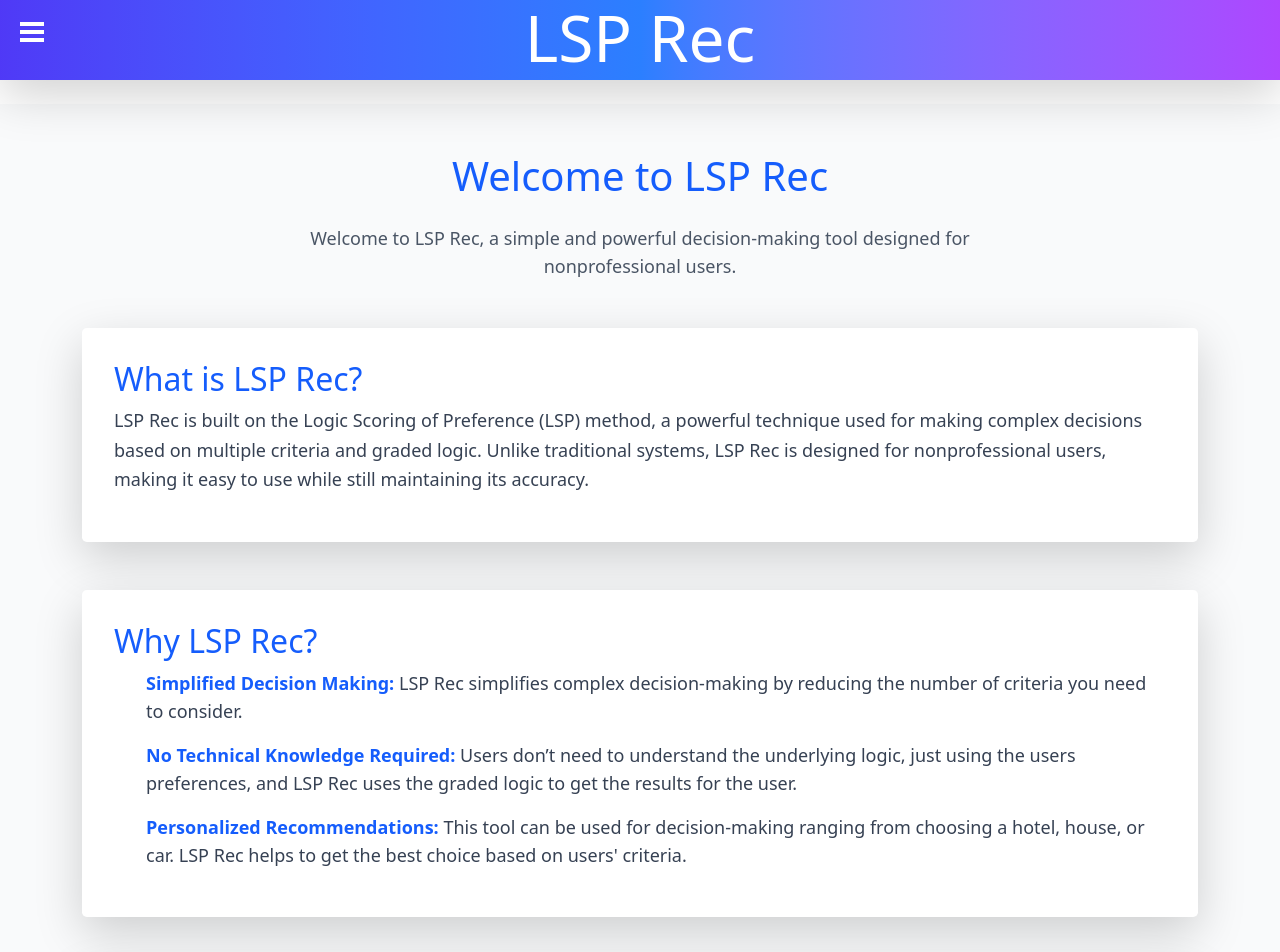
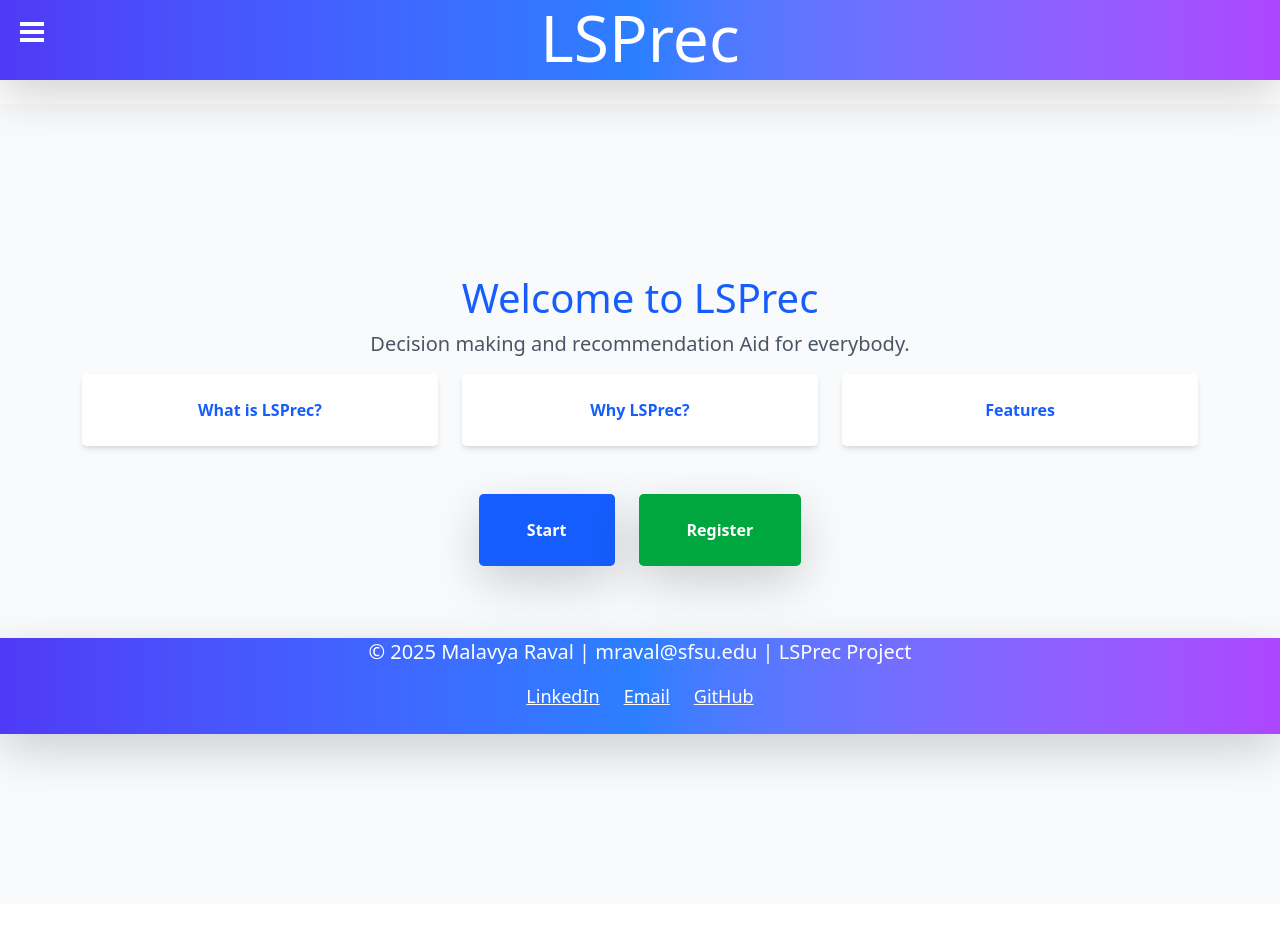
Before and after one commit to MalavyaRaval/LSP, a React (Vite) app in the folder frontend/: page / in a window 1280 px wide. Shown: the top 952 px of the page. After the commit the page ends 904 px from the top, so only its background shows below. Built offline with nearby package versions, Linux system fonts and the light colour scheme.

Commit message:
Intro page and LSPrec everywhere

```diff
--- a/frontend/index.html
+++ b/frontend/index.html
@@ -4,7 +4,7 @@
     <meta charset="UTF-8" />
     <link rel="icon" type="image/svg+xml" href="/logo.png" />
     <meta name="viewport" content="width=device-width, initial-scale=1.0" />
-    <title>LSP Rec</title>
+    <title>LSPrec</title>
     <!-- Bootstrap CSS -->
     <link
       href="https://stackpath.bootstrapcdn.com/bootstrap/4.5.2/css/bootstrap.min.css"
--- a/frontend/src/components/DemaChat.jsx
+++ b/frontend/src/components/DemaChat.jsx
@@ -174,7 +174,7 @@ const DemaChat = () => {
           parentId: effectiveParentId,
           children: childrenNodes,
           metadata: {
-            decisionProcess: "LSP Rec",
+            decisionProcess: "LSPrec",
             objectName: "My Object",
           },
         }
--- a/frontend/src/components/Footer.jsx
+++ b/frontend/src/components/Footer.jsx
@@ -9,7 +9,7 @@ const Footer = () => {
         <p className="text-lg md:text-xl text-center mb-3">
           {" "}
           &copy; {new Date().getFullYear()} Malavya Raval | mraval@sfsu.edu |
-          LSP REC Project
+          LSPrec Project
         </p>
         <div className="flex space-x-6 justify-center">
           {" "}
--- a/frontend/src/components/Intro.jsx
+++ b/frontend/src/components/Intro.jsx
@@ -1,102 +1,172 @@
-import React, { useState, useEffect } from "react";
+import React, { useState } from "react";
+import { useNavigate } from "react-router-dom";
 import symbol from "../images/symbol.jpg";
 import Navbar from "./Nav/Navbar";
 import Footer from "./Footer";
 
 const Intro = () => {
-  const [easterEgg, setEasterEgg] = useState(false);
+  const navigate = useNavigate();
+  const [showModal, setShowModal] = useState(false);
+  const [modalContent, setModalContent] = useState("");
+  const [modalTitle, setModalTitle] = useState("");
 
-  const handleImageClick = () => {
-    setEasterEgg(true);
+  const handleShowInfo = (content, title) => {
+    setModalContent(content);
+    setModalTitle(title);
+    setShowModal(true);
   };
 
-  useEffect(() => {
-    if (easterEgg) {
-      const timer = setTimeout(() => {
-        setEasterEgg(false);
-      }, 5000);
-      return () => clearTimeout(timer);
-    }
-  }, [easterEgg]);
+  const handleCloseModal = () => {
+    setShowModal(false);
+  };
 
-  return (
-    <>
-      <Navbar />
-      <div className="bg-gray-50 text-gray-800 min-h-screen">
-        <div className="container mx-auto px-6 py-12">
-          <div className="text-center mb-12">
-            <h1 className="text-4xl font-bold text-blue-600 mb-4">
-              Welcome to LSP Rec
-            </h1>
-            <p className="text-lg text-gray-600 max-w-3xl mx-auto">
-              Welcome to LSP Rec, a simple and powerful decision-making tool
-              designed for nonprofessional users.
+  const handleStartClick = () => {
+    navigate("/home");
+  };
+
+  const handleRegisterClick = () => {
+    navigate("/login");
+  };
+
+  // Information content for modals
+  const aboutContent = {
+    what: (
+      <p className="text-lg text-gray-700 leading-relaxed">
+        LSPrec is built on the Logic Scoring of Preference (LSP) method, a
+        powerful technique used for making complex decisions based on multiple
+        criteria and graded logic. Unlike traditional systems, LSPrec is
+        designed for nonprofessional users, making it easy to use while still
+        maintaining its accuracy.
       </p>
-          </div>
-
-          <div className="bg-white rounded-lg shadow-lg p-8 mb-12">
-            <h2 className="text-3xl font-semibold text-blue-600 mb-6">
-              What is LSP Rec?
-            </h2>
-            <p className="text-lg text-gray-700 leading-relaxed">
-              LSP Rec is built on the Logic Scoring of Preference (LSP) method,
-              a powerful technique used for making complex decisions based on
-              multiple criteria and graded logic. Unlike traditional systems,
-              LSP Rec is designed for nonprofessional users, making it easy to
-              use while still maintaining its accuracy.
-            </p>
-          </div>
-
-          <div className="bg-white rounded-lg shadow-lg p-8 mb-12">
-            <h2 className="text-3xl font-semibold text-blue-600 mb-6">
-              Why LSP Rec?
-            </h2>
+    ),
+    why: (
       <ul className="space-y-4 text-lg text-gray-700">
         <li>
-                <strong className="text-blue-600">
-                  Simplified Decision Making:
-                </strong>{" "}
-                LSP Rec simplifies complex decision-making by reducing the
-                number of criteria you need to consider.
+          <strong className="text-blue-600">Simplified Decision Making:</strong>{" "}
+          LSPrec simplifies complex decision-making by reducing the number of
+          criteria you need to consider.
         </li>
         <li>
           <strong className="text-blue-600">
             No Technical Knowledge Required:
           </strong>{" "}
-                Users don’t need to understand the underlying logic, just using
-                the users preferences, and LSP Rec uses the graded logic to get
-                the results for the user.
+          Users don't need to understand the underlying logic, just using the
+          users preferences, and LSPrec uses the graded logic to get the results
+          for the user.
         </li>
         <li>
           <strong className="text-blue-600">
             Personalized Recommendations:
           </strong>{" "}
-                This tool can be used for decision-making ranging from choosing
-                a hotel, house, or car. LSP Rec helps to get the best choice
-                based on users' criteria.
+          This tool can be used for decision-making ranging from choosing a
+          hotel, house, or car. LSPrec helps to get the best choice based on
+          users' criteria.
         </li>
       </ul>
-          </div>
-
-          <div className="bg-white rounded-lg shadow-lg p-8">
-            <h2 className="text-3xl font-semibold text-blue-600 mb-6">
-              Features of LSP Rec
-            </h2>
+    ),
+    features: (
       <ul className="space-y-4 text-lg text-gray-700">
         <li>
-                <strong className="text-blue-600">
-                  User-Friendly Interface:
-                </strong>{" "}
+          <strong className="text-blue-600">User-Friendly Interface:</strong>{" "}
           Easily enter your preferences using intuitive values.
         </li>
         <li>
-                <strong className="text-blue-600">Accurate Results:</strong> LSP
-                Rec uses the same proven methodology as the full LSP method to
-                ensure high-quality recommendations.
+          <strong className="text-blue-600">Accurate Results:</strong> LSPrec
+          uses the same proven methodology as the full LSP method to ensure
+          high-quality recommendations.
         </li>
       </ul>
+    ),
+  };
+
+  return (
+    <>
+      <Navbar />
+      <div className="bg-gray-50 text-gray-800 min-h-screen flex flex-col items-center justify-center">
+        <div className="container mx-auto px-6 text-center max-w-4xl">
+          <div className="mb-12">
+            <h1 className="text-5xl font-bold text-blue-600 mb-6">
+              Welcome to LSPrec
+            </h1>
+            <p className="text-xl text-gray-600 mb-10">
+              Decision making and recommendation Aid for everybody.
+            </p>
+
+            {/* Information buttons */}
+            <div className="grid grid-cols-1 md:grid-cols-3 gap-6 mb-12">
+              <button
+                className="bg-white hover:bg-blue-50 transition-colors text-blue-600 font-semibold py-4 px-6 rounded-lg shadow-md hover:shadow-lg"
+                onClick={() =>
+                  handleShowInfo(aboutContent.what, "What is LSPrec?")
+                }
+              >
+                What is LSPrec?
+              </button>
+
+              <button
+                className="bg-white hover:bg-blue-50 transition-colors text-blue-600 font-semibold py-4 px-6 rounded-lg shadow-md hover:shadow-lg"
+                onClick={() => handleShowInfo(aboutContent.why, "Why LSPrec?")}
+              >
+                Why LSPrec?
+              </button>
+
+              <button
+                className="bg-white hover:bg-blue-50 transition-colors text-blue-600 font-semibold py-4 px-6 rounded-lg shadow-md hover:shadow-lg"
+                onClick={() =>
+                  handleShowInfo(aboutContent.features, "Features of LSPrec")
+                }
+              >
+                Features
+              </button>
+            </div>
+
+            {/* Action buttons */}
+            <div className="flex flex-col md:flex-row justify-center gap-6 mt-8">
+              <button
+                className="bg-blue-600 hover:bg-blue-700 transition-colors text-white text-xl font-bold py-4 px-12 rounded-lg shadow-lg hover:shadow-xl"
+                onClick={handleStartClick}
+              >
+                Start
+              </button>
+
+              <button
+                className="bg-green-600 hover:bg-green-700 transition-colors text-white text-xl font-bold py-4 px-12 rounded-lg shadow-lg hover:shadow-xl"
+                onClick={handleRegisterClick}
+              >
+                Register
+              </button>
             </div>
           </div>
+        </div>
+
+        {/* Modal for displaying information */}
+        {showModal && (
+          <div className="fixed inset-0 bg-black bg-opacity-50 flex items-center justify-center z-50 p-4">
+            <div className="bg-white rounded-lg shadow-xl max-w-2xl w-full p-6 max-h-[80vh] overflow-y-auto">
+              <div className="flex justify-between items-center mb-6">
+                <h2 className="text-3xl font-semibold text-blue-600">
+                  {modalTitle}
+                </h2>
+                <button
+                  className="text-gray-500 hover:text-gray-700 text-2xl"
+                  onClick={handleCloseModal}
+                >
+                  ×
+                </button>
+              </div>
+              <div className="mb-6">{modalContent}</div>
+              <div className="flex justify-end">
+                <button
+                  className="bg-blue-600 text-white py-2 px-6 rounded hover:bg-blue-700"
+                  onClick={handleCloseModal}
+                >
+                  Close
+                </button>
+              </div>
+            </div>
+          </div>
+        )}
+
         <Footer />
       </div>
     </>
--- a/frontend/src/components/Nav/Navbar.jsx
+++ b/frontend/src/components/Nav/Navbar.jsx
@@ -70,7 +70,7 @@ const Navbar = () => {
           className="text-white font-extrabold absolute left-1/2 transform -translate-x-1/2"
           style={{ fontSize: "4rem" }}
         >
-          LSP Rec
+          LSPrec
         </h1>
       </nav>
 
--- a/frontend/src/components/ProjectPage.jsx
+++ b/frontend/src/components/ProjectPage.jsx
@@ -72,7 +72,7 @@ const ProjectPage = () => {
             <h1 className="text-2xl font-semibold text-gray-800 flex items-center gap-6">
               <span>
                 {projectDisplayName ||
-                  (projectname ? projectname : "LSP Rec Project")}
+                  (projectname ? projectname : "LSPrec Project")}
               </span>
               <span className="h-6 border-l border-gray-300 mx-2"></span>
               <span className="text-lg text-gray-600 font-normal">
```
Lines whose indentation alone changed are shown as unchanged.
